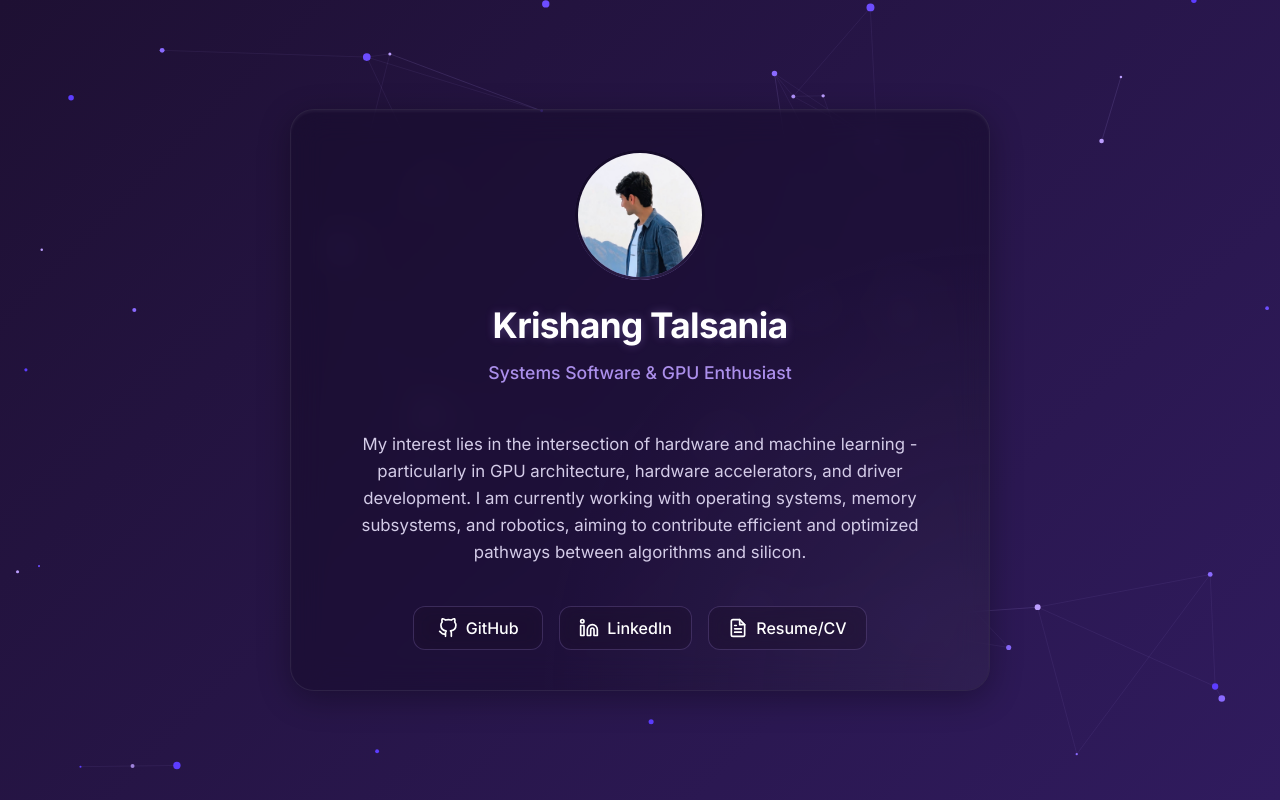
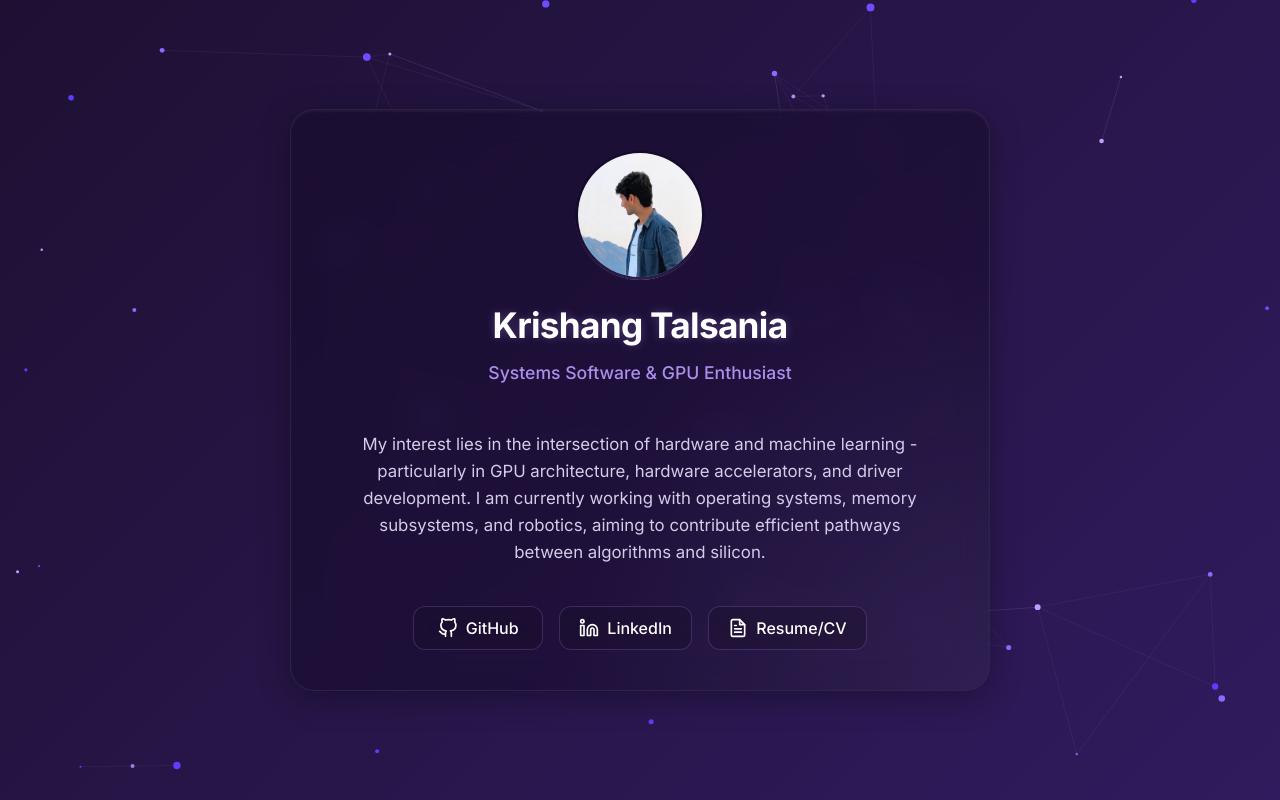
Before and after one commit to talsania/talsania.github.io, a plain HTML site: page index.html in a window 1280 px wide. Drawn offline with Linux system fonts and the light colour scheme.

Commit message:
Update index.html

```diff
--- a/index.html
+++ b/index.html
@@ -22,7 +22,7 @@
             <div class="title">Systems Software & GPU Enthusiast</div>
         </div>
         <p class="bio">
-            My interest lies in the intersection of hardware and machine learning - particularly in GPU architecture, hardware accelerators, and driver development. I am currently working with operating systems, memory subsystems, and robotics, aiming to contribute efficient and optimized pathways between algorithms and silicon.
+            My interest lies in the intersection of hardware and machine learning - particularly in GPU architecture, hardware accelerators, and driver development. I am currently working with operating systems, memory subsystems, and robotics, aiming to contribute efficient pathways between algorithms and silicon.
         </p>
         <div class="links">
             <a href="https://github.com/talsania" class="link" target="_blank" rel="noopener noreferrer">
```
